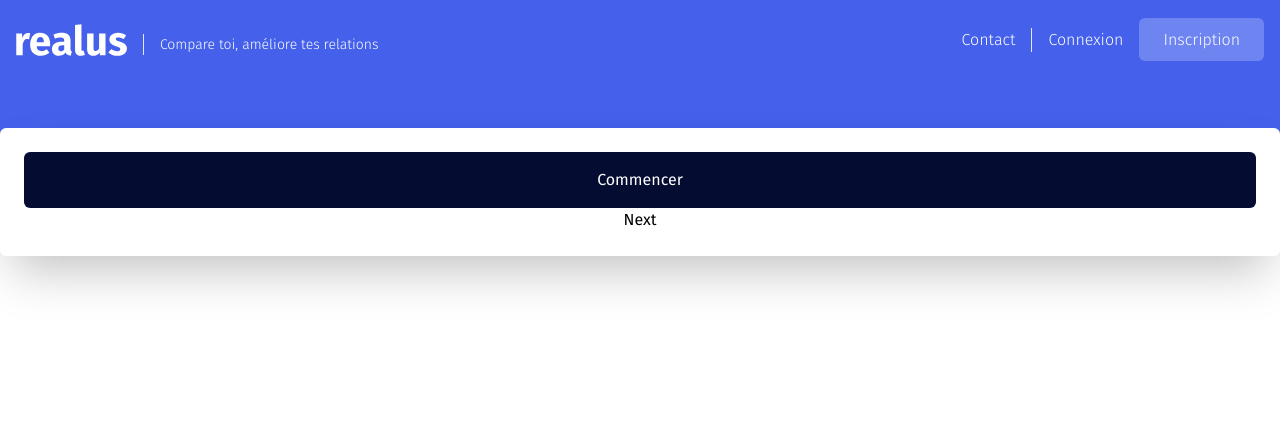
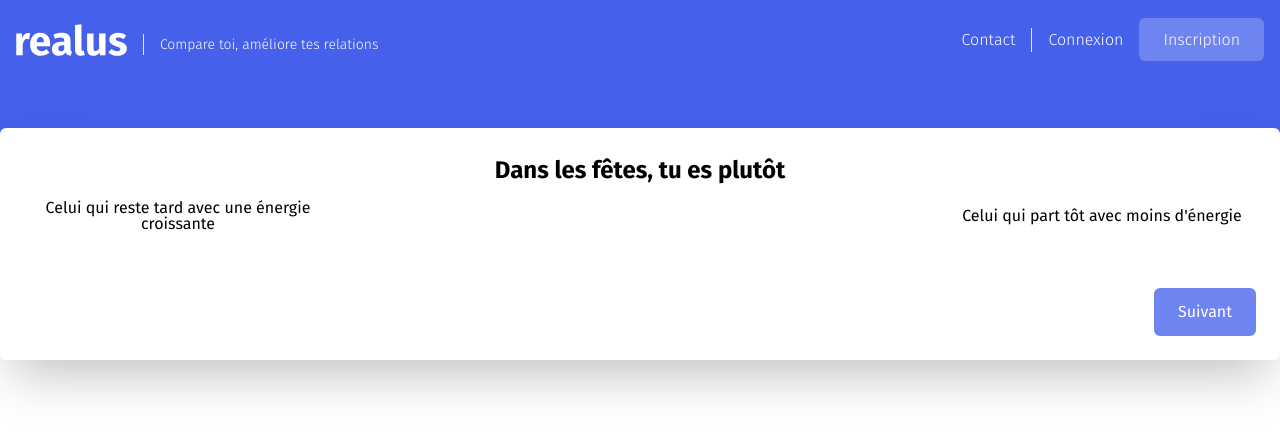
Before and after one commit to timotheej/realus, a Nuxt app: page /questionnaire in a window 1280 px wide. Both pictures are taken after a click on the button "Commencer". Shown: the top 434 px of the page. Built offline with nearby package versions, Linux system fonts and the light colour scheme.

Commit message:
develop questionnaire next question

```diff
--- a/pages/questionnaire.vue
+++ b/pages/questionnaire.vue
@@ -4,8 +4,22 @@
         <Nav />
     </div>
     <div class="container mx-auto rounded-md flex flex-col shadow-2xl p-6 -m-16 z-20 bg-white">
-        <button class="btn btn--large btn--darky" @click="startQuestionnaire" :disabled="isDisabled">Commencer</button>
-        <button class="btn" @click="nextQuestion">Next</button>
+        <div v-if="questionnaireState" class="flex mb-2 h-32">
+            <div class="w-2/6 flex justify-center items-center">
+                <div class="leading-none text-center">{{ currentQuestionObj.A }}</div>
+            </div>
+            <div class="w-4/6 flex items-center flex-col mb-4">
+                <div class="text-2xl font-bold">{{ currentQuestionObj.title }}</div>
+                <div></div>
+            </div>
+            <div class="w-2/6 flex justify-center items-center">
+                <div class="leading-none text-center">{{ currentQuestionObj.B }}</div>
+            </div>
+        </div>
+        <button v-if="!isDisabled" class="btn btn--large btn--darky" @click="startQuestionnaire">Commencer</button>
+        <div class="flex justify-end">
+            <button v-if="isDisabled" class="btn btn--small btn--secondary" @click="nextQuestion">Suivant</button>
+        </div>
     </div>
 </div>
 </template>
@@ -18,8 +32,8 @@ export default {
                     "id": "5f9ea8c9df233730330f76f2",
                     "title": "A une fête, tu préfères",
                     "responses": {
-                        "E": "Intéragir avec tous le monde, y compris des inconnus",
-                        "I": "Intéragir avec quelqu'un que tu connais"
+                        "A": "Intéragir avec tous le monde, y compris des inconnus",
+                        "B": "Intéragir avec quelqu'un que tu connais"
                     },
                     "group": 1
                 },
@@ -27,16 +41,23 @@ export default {
                     "id": "5f9eac23df233730330f7798",
                     "title": "Dans les fêtes, tu es plutôt",
                     "responses": {
-                        "E": "Celui qui reste tard avec une énergie croissante",
-                        "I": "Celui qui part tôt avec moins d'énergie"
+                        "A": "Celui qui reste tard avec une énergie croissante",
+                        "B": "Celui qui part tôt avec moins d'énergie"
                     },
                     "group": 1
                 }
             ],
-            arrNumbers: [],
+            arrOfIds: [],
+            questionnaireState: false,
             disabled: false,
             currentQuestionId: "",
-            currentQuestionObj: []
+            currentQuestionObj: {
+                id: null,
+                title: null,
+                A: null,
+                B: null,
+                group: null
+            }
         }
     },
 
@@ -44,44 +65,52 @@ export default {
         async startQuestionnaire() {
             //generate new array of all questions
             this.questions.forEach((elm, index) => {
-                this.arrNumbers.push(elm.id);
+                this.arrOfIds.push(elm.id);
             })
 
+            console.log('length arr ' + this.arrOfIds.length)
+
             this.disabled = true;
+            this.questionnaireState = true;
             await this.selectQuestion(this.randomizeNumber());
-            console.log('check 1')
             await this.currentQuestion();
-            console.log('check 2')
+
+            console.log('length arr ' + this.arrOfIds.length)
         },
 
         randomizeNumber() {
             // randomize id in array
-            const random = Math.floor(Math.random() * this.arrNumbers.length);
-            return random, this.arrNumbers[random]
+            const random = Math.floor(Math.random() * this.arrOfIds.length);
+            return random, this.arrOfIds[random]
         },
 
         async selectQuestion(elm) {
-            const index = this.arrNumbers.indexOf(elm);
+            const index = this.arrOfIds.indexOf(elm);
             this.currentQuestionId = elm;
-
             if (index > -1) {
-                this.arrNumbers.splice(index, 1);
+                this.arrOfIds.splice(index, 1);
             }
-            console.log('elm ' + elm)
         },
 
-        nextQuestion: function () {
-            this.selectQuestion(this.randomizeNumber());
+        async nextQuestion() {
+            await this.selectQuestion(this.randomizeNumber());
+            await this.currentQuestion();
+
+            console.log('length arr ' + this.arrOfIds.length)
+
+            console.log('arrOfIds 2 ' + this.arrOfIds)
         },
 
         async currentQuestion() {
             this.questions.forEach((elm, index) => {
                 if (elm.id === this.currentQuestionId) {
-                    let data = {
-                        "id": elm.id,
-                        "title": elm.title,
+                    this.currentQuestionObj = {
+                        id: elm.id,
+                        title: elm.title,
+                        A: elm.responses.A,
+                        B: elm.responses.B,
+                        group: elm.group
                     }
-                    this.currentQuestionObj.push(data)
                 }
             });
 
```
